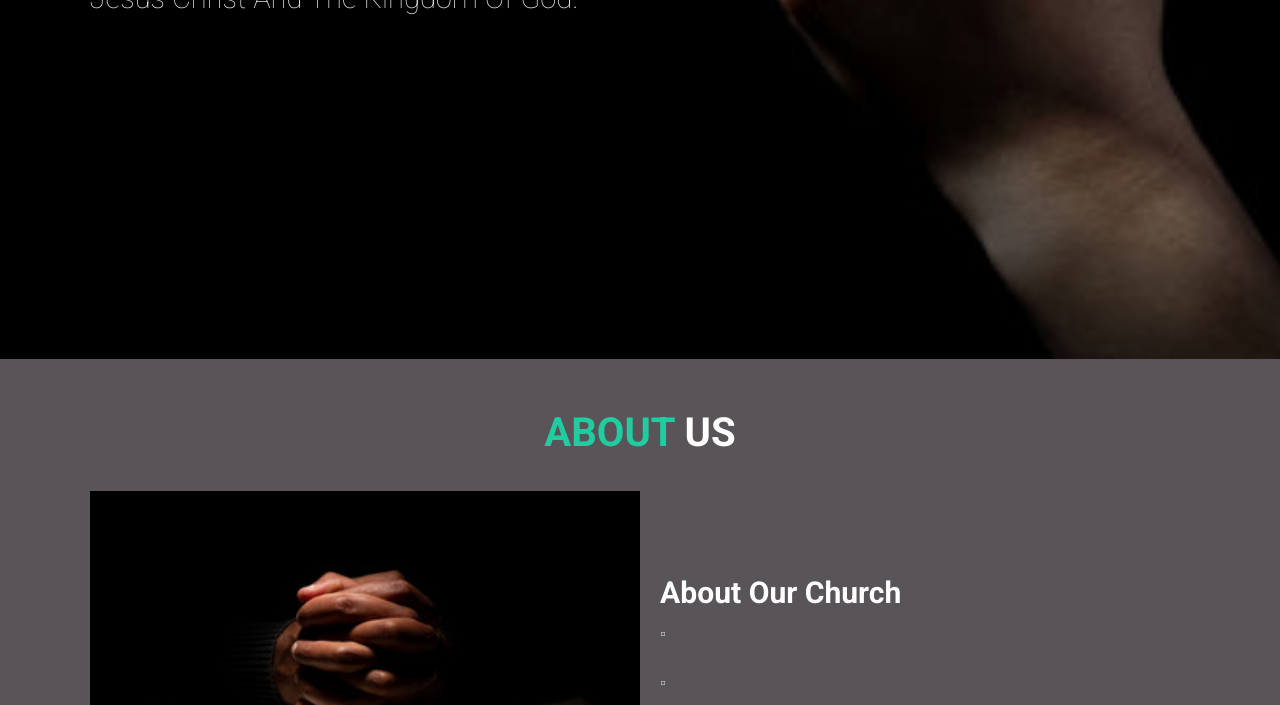
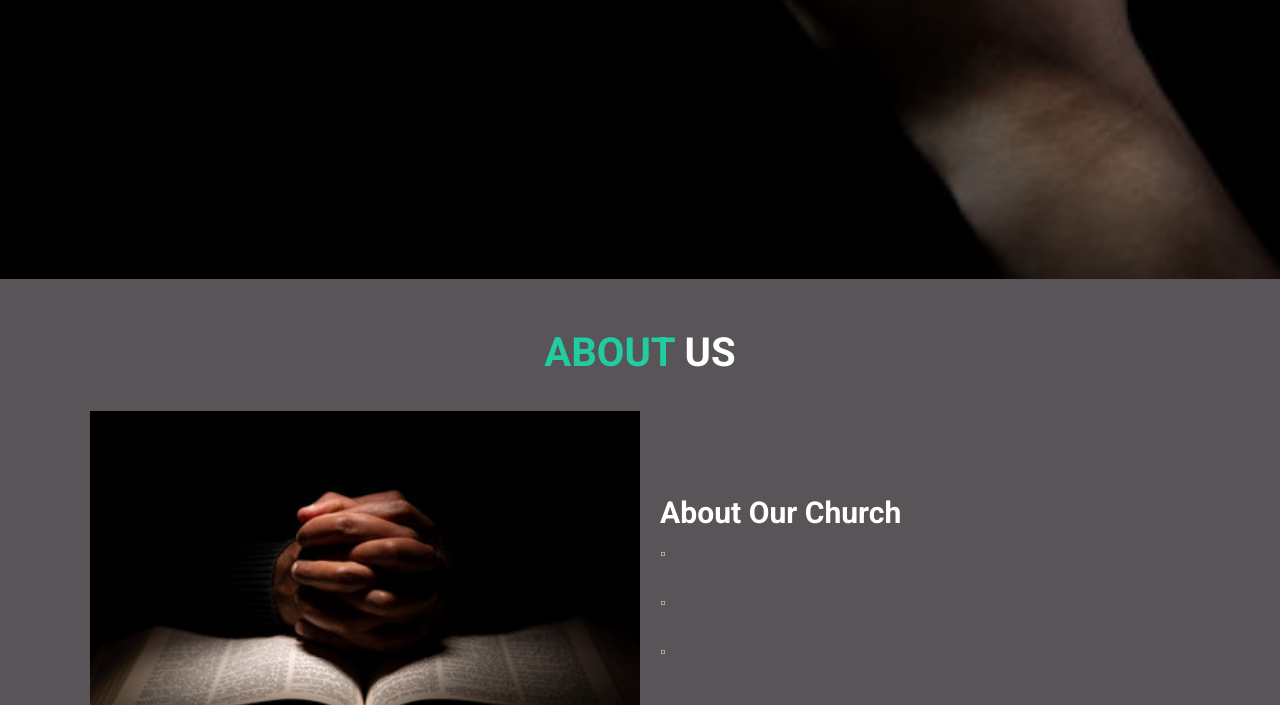
Before and after one commit to Brill-783/Bridgepoint-Vineyard, a plain HTML site: page index.html in a window 1280 px wide. Shown: the part 521-1226 px from the top of the page. Drawn offline with Linux system fonts and the light colour scheme.

Commit message:
Update Homec.css

```diff
--- a/Homec.css
+++ b/Homec.css
@@ -94,11 +94,12 @@ section{
 
 
 .home{
-    background: url(./vvv.jpg) no-repeat;
-    min-height: 110vh;
+   background: url(./vvv.jpg) no-repeat;
+    min-height: 100vh;
     display: flex;
     background-size: cover;
     align-items: center;
+    background-position: center;
 }
 
 
```
